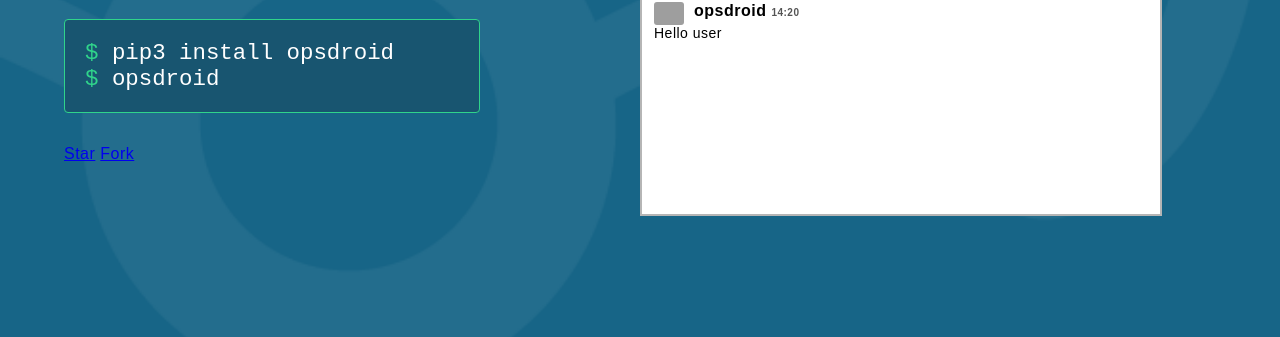
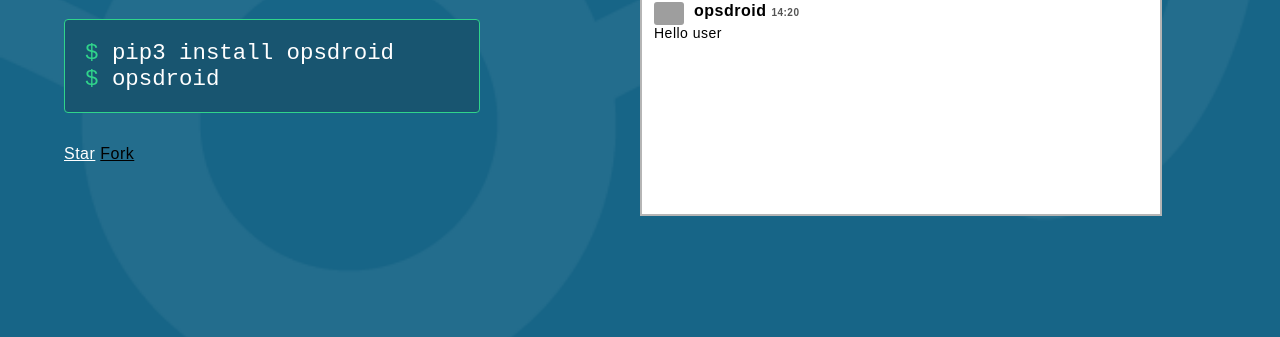
Before and after one commit to opsdroid/opsdroid.github.io, a Jekyll site: the page built from index.html, in a window 1280 px wide. Shown: the part 292-629 px from the top of the page. Built offline with Jekyll 4.4.1, drawn with Linux system fonts in a browser that asks for light colours; grey boxes are pictures that could not be loaded.

Commit message:
buttons updated
color of  'fork' and 'star' buttons are changed for better visibility

```diff
--- a/index.html
+++ b/index.html
@@ -13,8 +13,8 @@ layout: default
         <div>opsdroid</div>
       </code>
       <p class="github-buttons">
-        <a class="github-button" href="https://github.com/opsdroid/opsdroid" data-size="large" data-show-count="true" aria-label="Star opsdroid/opsdroid on GitHub">Star</a>
-        <a class="github-button" href="https://github.com/opsdroid/opsdroid/fork" data-size="large" data-show-count="true" aria-label="Fork opsdroid/opsdroid on GitHub">Fork</a>
+        <a class="github-button" href="https://github.com/opsdroid/opsdroid" data-size="large" data-show-count="true" aria-label="Star opsdroid/opsdroid on GitHub" style="color: white">Star</a>
+        <a class="github-button" href="https://github.com/opsdroid/opsdroid/fork" data-size="large" data-show-count="true" aria-label="Fork opsdroid/opsdroid on GitHub" style="color: black">Fork</a>
       </p>
     </div>
     <div class="chat-demo">
```
